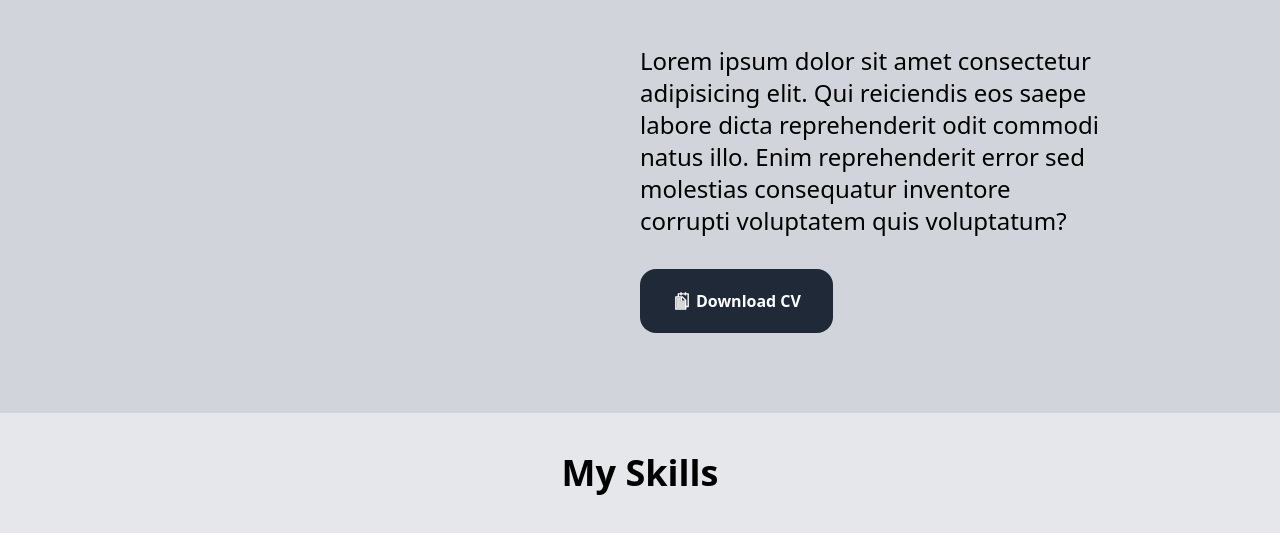
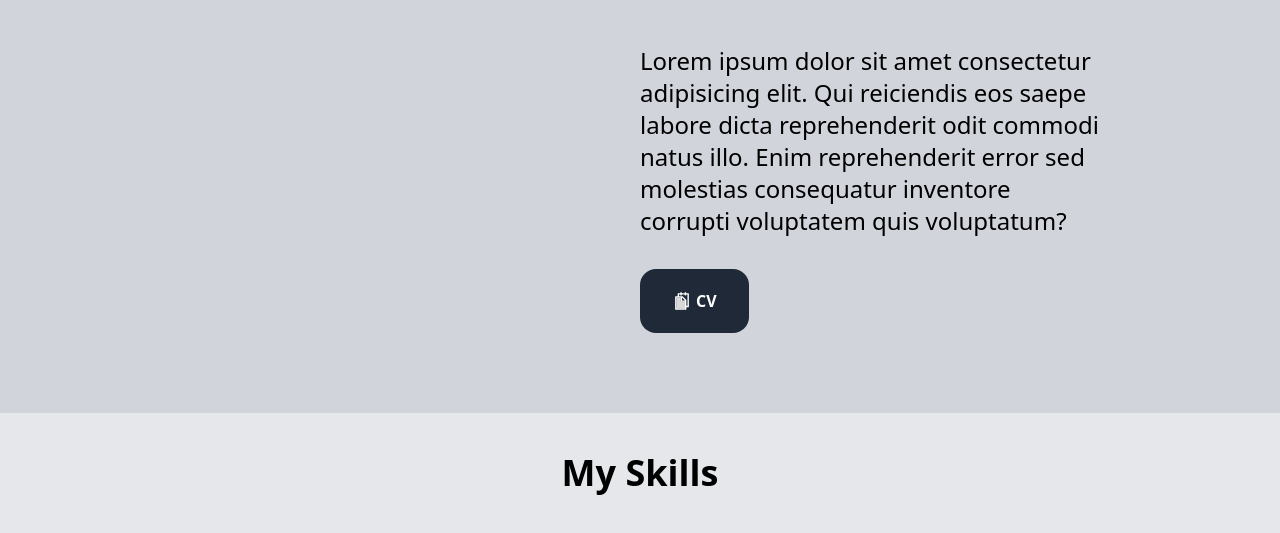
Before and after one commit to prashant-19/prashant-portfolio, a React (Create React App) app: page / in a window 1280 px wide. Shown: the part 1007-1540 px from the top of the page. Built offline with nearby package versions, Linux system fonts and the light colour scheme.

Commit message:
Commit to check the devlopment

```diff
--- a/src/component/landingpage/Aboutme.jsx
+++ b/src/component/landingpage/Aboutme.jsx
@@ -18,7 +18,7 @@ const Aboutme = () => {
           <button className="mt-8 flex flex-row text-white bg-gray-800 hover:bg-gray-900 focus:outline-none focus:ring-gray-300 font-semibold rounded-2xl text-
                     px-8 py-5 dark:bg-gray-800 dark:hover:bg-gray-700
                      dark:focus:ring-gray-700 dark:border-gray-700">
-          <AiTwotoneSnippets className="w-6 h-6 text-white pr-1" /> Download CV </button>
+          <AiTwotoneSnippets className="w-6 h-6 text-white pr-1" /> CV </button>
        </div>
       <div className=" basis-1/2">
 
```
